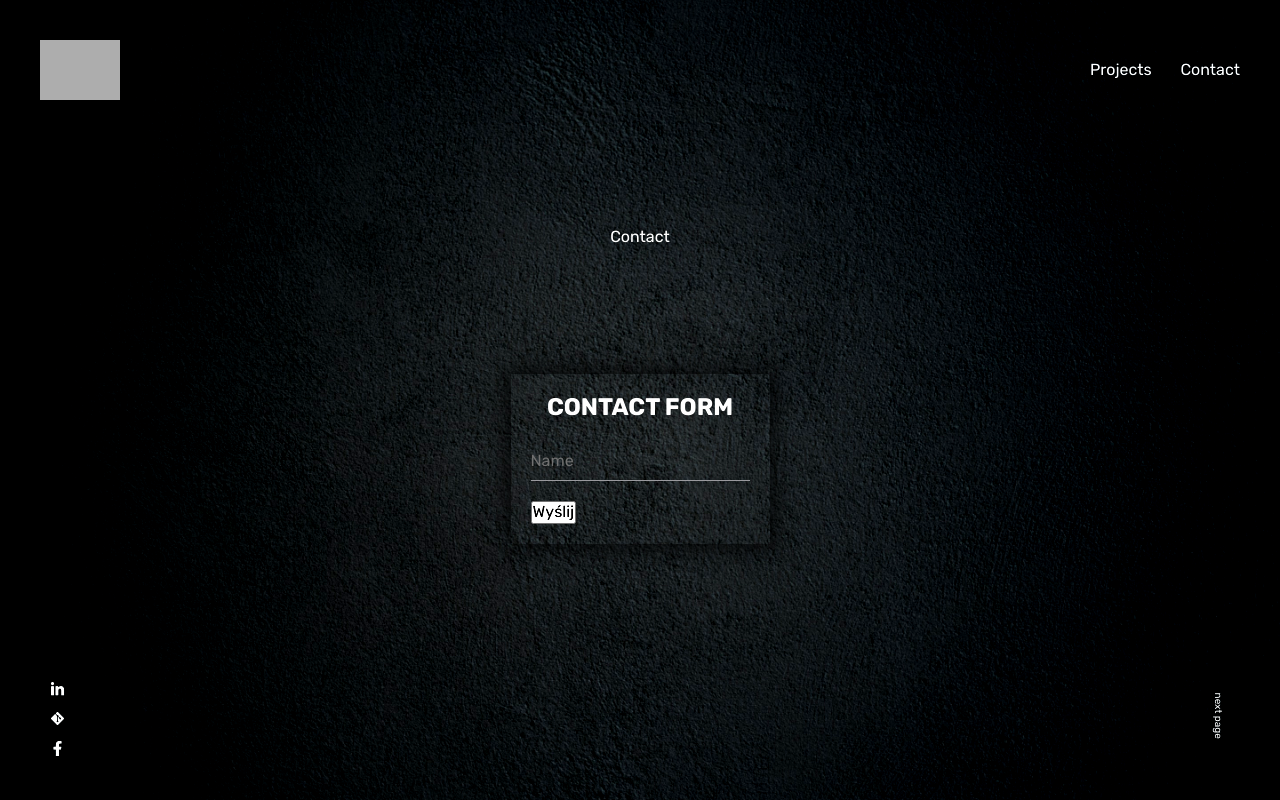
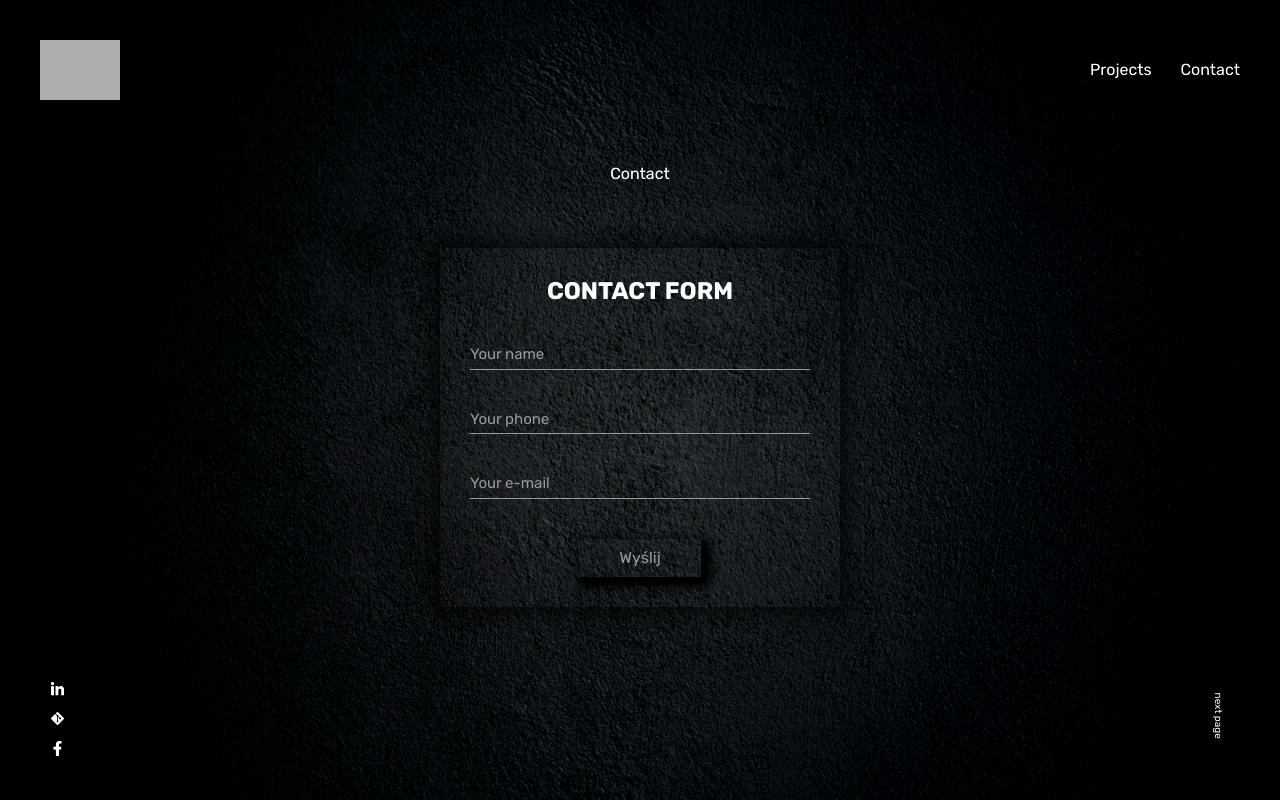
Before and after one commit to Rafal-Kowalczyk/next-tura-rk, a Next.js app: page /contact in a window 1280 px wide. Built offline with nearby package versions, Linux system fonts and the light colour scheme; grey boxes are pictures that could not be loaded.

Commit message:
Add form p2

```diff
--- a/components/form/form.style.js
+++ b/components/form/form.style.js
@@ -2,7 +2,10 @@ import styled from "styled-components";
 import theme from "../../styles/theme";
 
 export const FormWrap = styled.div`
-  padding: 2rem;
+  width: 100%;
+  max-width: 40rem;
+  text-align: center;
+  padding: 3rem;
   background-color: transparent;
   border: 0;
   box-shadow: 0px 0px 20px 5px rgba(39, 39, 39, 0.7);
@@ -17,7 +20,7 @@ export const FormContent = styled.form`
 export const FormTitle = styled.h2`
   text-transform: uppercase;
   text-align: center;
-  margin-bottom: 3rem;
+  margin-bottom: 2rem;
 `;
 
 export const InputGroup = styled.div`
@@ -31,9 +34,26 @@ export const Label = styled.label`
 `;
 
 export const Input = styled.input`
+  width: 100%;
+  margin-top: 2rem;
   background-color: transparent;
   outline: none;
   border: 0;
   border-bottom: 1px solid ${theme.colors.icon};
-  padding-bottom: 1rem;
+  padding-bottom: 0.5rem;
+  color: ${theme.colors.text};
+
+  &::placeholder {
+    font-size: 1.5rem;
+    color: ${theme.colors.icon};
+  }
 `;
+
+export const ErrorText = styled.p`
+  position: absolute;
+  left: 1rem;
+  bottom: -2rem;
+  font-size: 1.2rem;
+  font-weight: 300;
+  color: ${theme.colors.orange};
+`;
--- a/components/form/from.js
+++ b/components/form/from.js
@@ -1,5 +1,6 @@
 import { useForm } from "react-hook-form";
 
+import { Button } from "../layout/layout.style";
 import {
   FormWrap,
   FormContent,
@@ -7,6 +8,7 @@ import {
   InputGroup,
   Label,
   Input,
+  ErrorText,
 } from "./form.style";
 
 function From() {
@@ -28,12 +30,12 @@ function From() {
       <FormContent onSubmit={handleSubmit(handlerFormSubmit)}>
         <FormTitle>Contact form</FormTitle>
         <InputGroup>
-          <Label htmlFor="name">Name</Label>
+          <Label htmlFor="name">Your name</Label>
           <Input
             type="text"
             id="name"
-            name="name"
-            placeholder="Name"
+            name="form_name"
+            placeholder="Your name"
             errors={errors.form_name}
             aria-invalid={errors.form_name ? "true" : "false"}
             {...register("form_name", {
@@ -43,14 +45,56 @@ function From() {
             })}
           />
           {errors.form_name && errors.form_name.type === "required" && (
-            <div role="alert">Pole wymagane</div>
+            <ErrorText role="alert">Pole wymagane</ErrorText>
           )}
           {errors.form_name && errors.form_name.type === "pattern" && (
-            <div role="alert">Wpisz poprawnie name</div>
+            <ErrorText role="alert">Wpisz poprawnie name</ErrorText>
+          )}
+        </InputGroup>
+        <InputGroup>
+          <Label htmlFor="phone">Your phone</Label>
+          <Input
+            type="tel"
+            id="phone"
+            name="phone_number"
+            placeholder="Your phone"
+            errors={errors.phone_number}
+            aria-invalid={errors.phone_number ? "true" : "false"}
+            {...register("phone_number", {
+              required: true,
+              maxLength: 9,
+            })}
+          />
+          {errors.phone_number && errors.phone_number.type === "required" && (
+            <ErrorText role="alert">Pole wymagane</ErrorText>
+          )}
+          {errors.phone_number && errors.phone_number.type === "maxLength" && (
+            <ErrorText role="alert">Numer musi zawierać 9 cyfr</ErrorText>
+          )}
+        </InputGroup>
+        <InputGroup>
+          <Label htmlFor="email">E-mail</Label>
+          <Input
+            type="email"
+            id="emial"
+            name="email_address"
+            placeholder="Your e-mail"
+            error={errors.email_address}
+            aria-invalid={errors.email_address ? "true" : "false"}
+            {...register("email_address", {
+              required: true,
+              pattern: /^\S+@\S+\.\S+$/,
+            })}
+          />
+          {errors.email_address && errors.email_address.type === "required" && (
+            <ErrorText role="alert">Pole wymagane</ErrorText>
+          )}
+          {errors.email_address && errors.email_address.type === "pattern" && (
+            <ErrorText role="alert">Wpisz poprawnie e-mail</ErrorText>
           )}
         </InputGroup>
 
-        <button type="submit">Wyślij</button>
+        <Button type="submit">Wyślij</Button>
       </FormContent>
     </FormWrap>
   );
--- a/components/layout/layout.style.js
+++ b/components/layout/layout.style.js
@@ -27,3 +27,20 @@ export const PageContent = styled.div`
   align-items: center;
   justify-content: center;
 `;
+
+export const Button = styled.button`
+  margin-top: 2rem;
+  padding: 1rem 4rem;
+  color: ${theme.colors.icon};
+  background-color: transparent;
+  border: 0;
+  -webkit-box-shadow: 5px 5px 10px 3px rgba(33, 33, 33, 1);
+  box-shadow: 5px 5px 10px 3px rgba(33, 33, 33, 1);
+  transition: 0.3s;
+
+  &:hover {
+    color: ${theme.colors.text};
+    border-bottom: 1px solid ${theme.colors.icon};
+    cursor: pointer;
+  }
+`;
--- a/pages/_document.js
+++ b/pages/_document.js
@@ -33,7 +33,7 @@ class MyDocument extends Document {
       <Html>
         <Head>
           <link
-            href="https://fonts.googleapis.com/css2?family=Rubik:wght@400;700;800&display=swap"
+            href="https://fonts.googleapis.com/css2?family=Rubik:wght@300;400;700;800&display=swap"
             rel="stylesheet"
           />
         </Head>
--- a/styles/GlobalStyles.js
+++ b/styles/GlobalStyles.js
@@ -16,7 +16,7 @@ ${normalize}
   }
 
   body {
-    font-size: 1.6rem;
+    font-size: 16px;
     font-family: 'Rubik', sans-serif;
     color: ${theme.colors.text};
   }
--- a/styles/theme.js
+++ b/styles/theme.js
@@ -3,6 +3,7 @@ const theme = {
     text: "#dddddd",
     icon: "#919194",
     red: "#ff0000",
+    orange: "#ffb600",
   },
   devices: {
     tabletXS: `(min-width: 576px)`,
```
